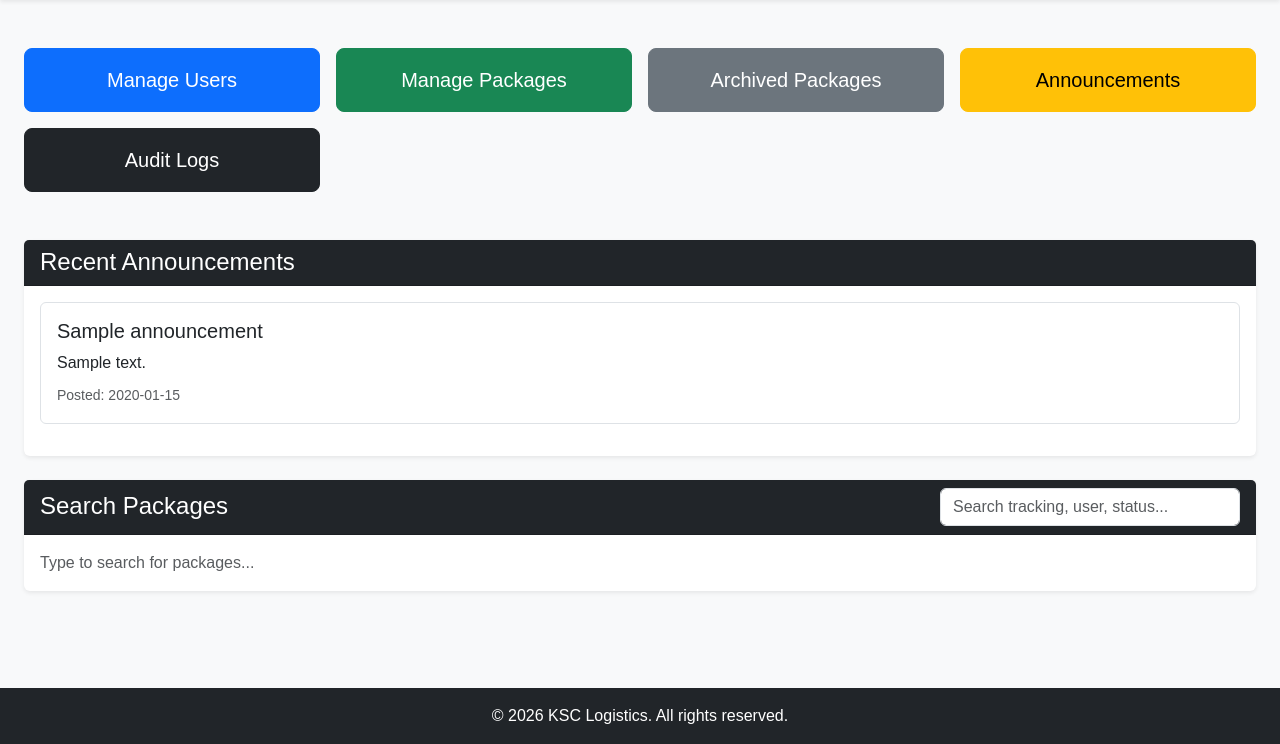
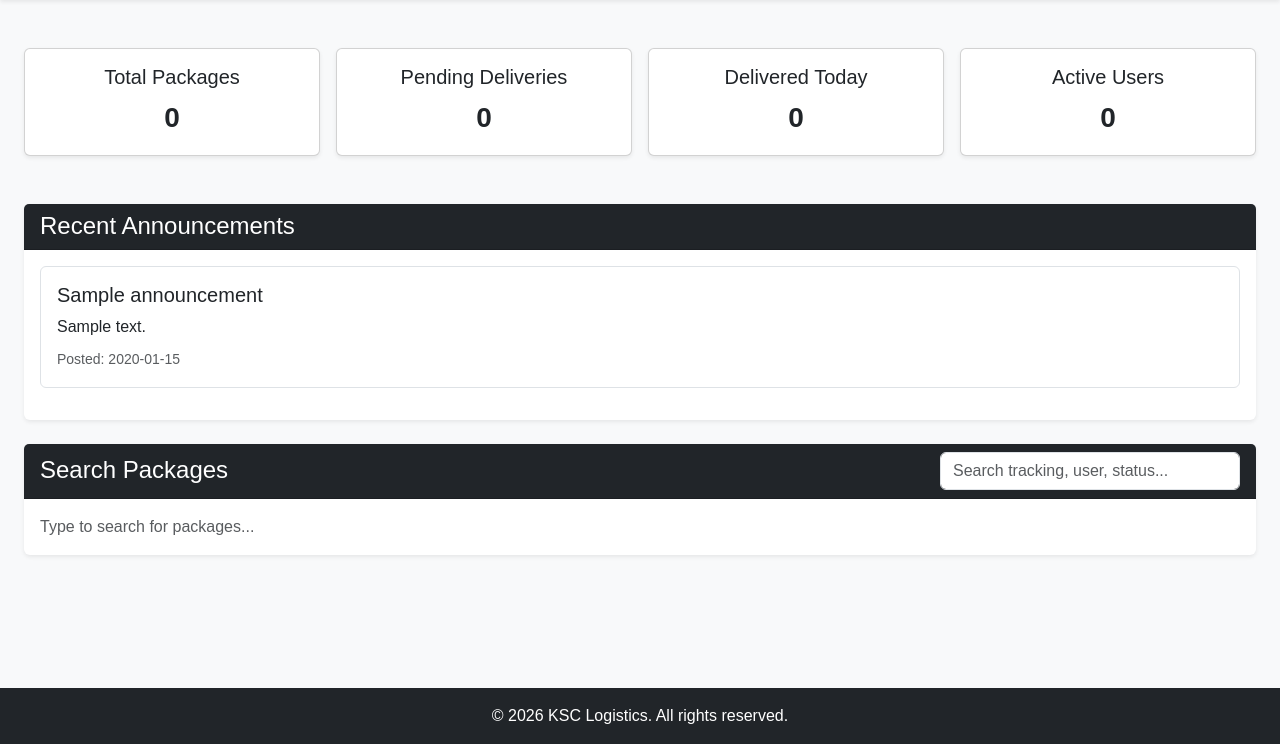
Before and after one commit to KSC2026411/ksc-flask, a Flask app: page /admin in a window 1280 px wide. Shown: the part 56-800 px from the top of the page. Run offline with Flask 3, Linux system fonts and the light colour scheme; a user stored in the database is signed in; tables that the repository leaves empty hold one stand-in row (values such as "Sample post"); some libraries are stand-ins or nearby versions.

Commit message:
Remove big buttons, add analytics cards to dashboard

```diff
--- a/app/templates/admin/admin_dashboard.html
+++ b/app/templates/admin/admin_dashboard.html
@@ -6,44 +6,43 @@
 
 <div class="container-fluid mt-4">
 
-    <!-- QUICK ACTIONS -->
+    <!-- DASHBOARD ANALYTICS CARDS -->
     <div class="row g-3 mb-5">
-
         <div class="col-md-3">
-            <a href="{{ url_for('main.admin_users') }}"
-               class="btn btn-primary btn-lg w-100 py-3">
-                Manage Users
-            </a>
+            <div class="card text-center shadow-sm">
+                <div class="card-body">
+                    <h5 class="card-title">Total Packages</h5>
+                    <p class="card-text fs-3 fw-bold" id="totalPackages">0</p>
+                </div>
+            </div>
         </div>
 
         <div class="col-md-3">
-            <a href="{{ url_for('main.admin_packages') }}"
-               class="btn btn-success btn-lg w-100 py-3">
-                Manage Packages
-            </a>
+            <div class="card text-center shadow-sm">
+                <div class="card-body">
+                    <h5 class="card-title">Pending Deliveries</h5>
+                    <p class="card-text fs-3 fw-bold" id="pendingDeliveries">0</p>
+                </div>
+            </div>
         </div>
 
         <div class="col-md-3">
-            <a href="{{ url_for('main.admin_archived_packages') }}"
-               class="btn btn-secondary btn-lg w-100 py-3">
-                Archived Packages
-            </a>
+            <div class="card text-center shadow-sm">
+                <div class="card-body">
+                    <h5 class="card-title">Delivered Today</h5>
+                    <p class="card-text fs-3 fw-bold" id="deliveredToday">0</p>
+                </div>
+            </div>
         </div>
 
         <div class="col-md-3">
-            <a href="{{ url_for('main.admin_announcements') }}"
-               class="btn btn-warning btn-lg w-100 py-3">
-                Announcements
-            </a>
+            <div class="card text-center shadow-sm">
+                <div class="card-body">
+                    <h5 class="card-title">Active Users</h5>
+                    <p class="card-text fs-3 fw-bold" id="activeUsers">0</p>
+                </div>
+            </div>
         </div>
-
-        <div class="col-md-3">
-            <a href="{{ url_for('main.audit_dashboard') }}"
-               class="btn btn-dark btn-lg w-100 py-3">
-                Audit Logs
-            </a>
-        </div>
-
     </div>
 
     <!-- RECENT ANNOUNCEMENTS -->
```
